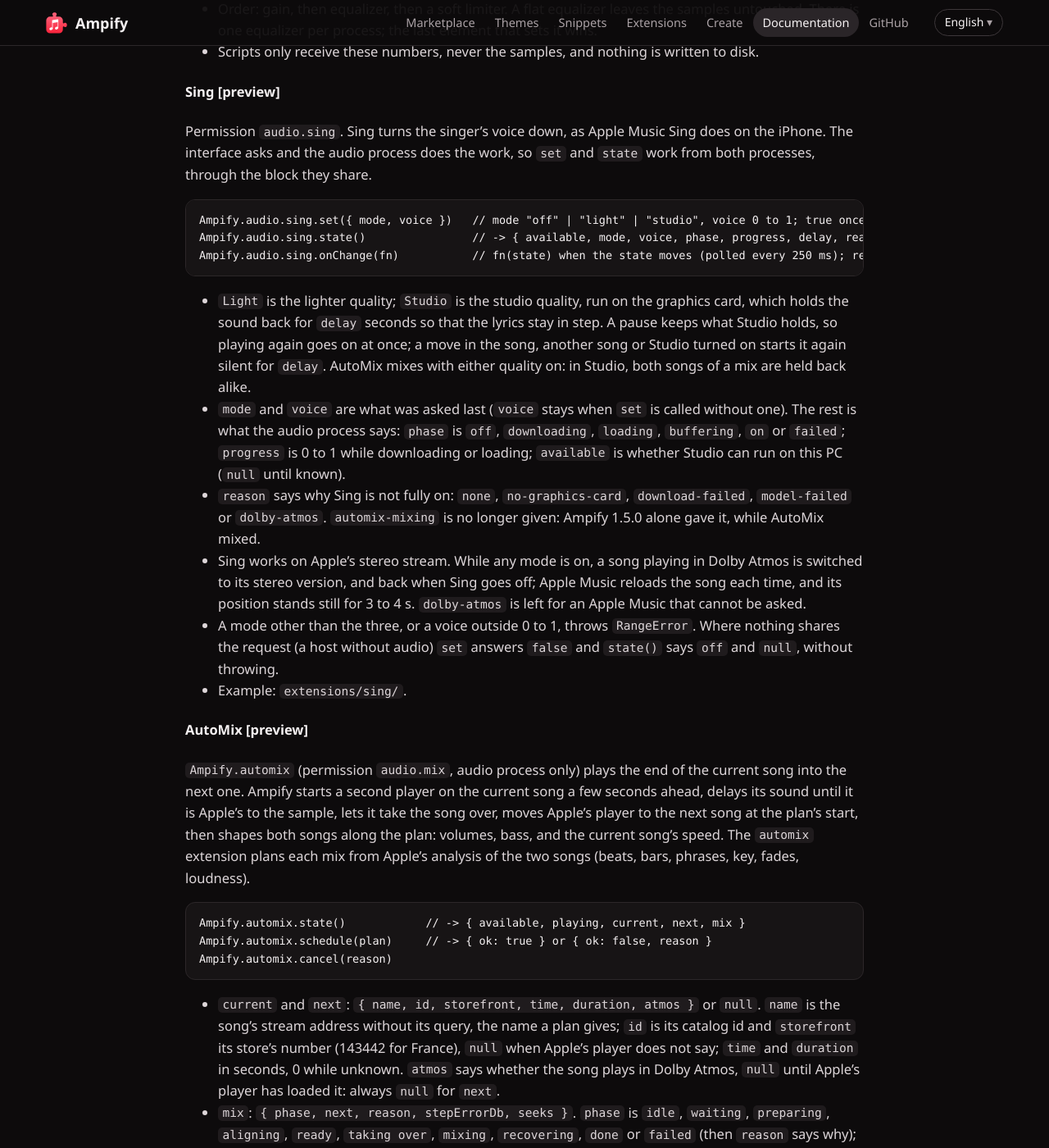
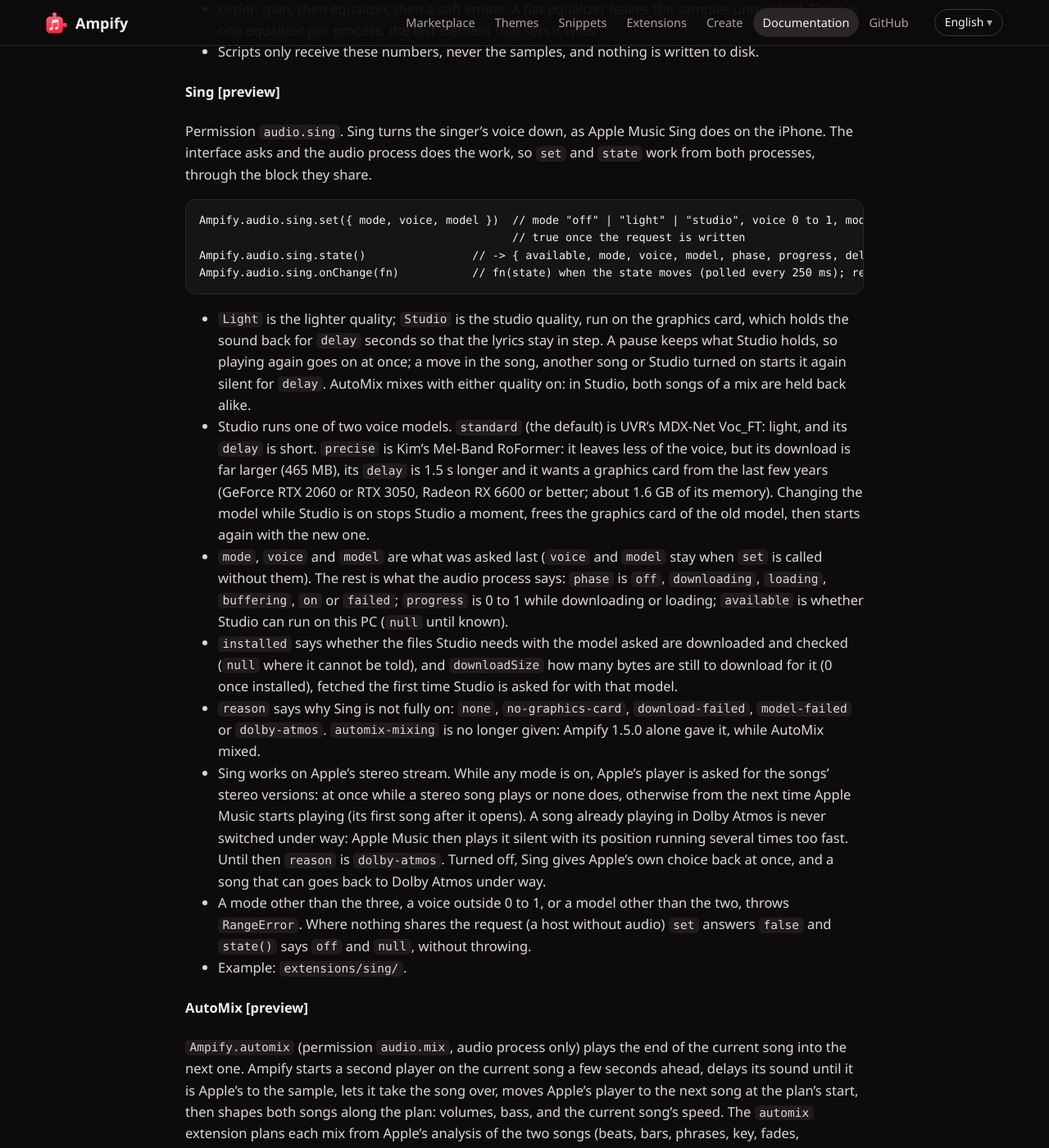
Before and after one commit to Shirowwww/ampify, a Jekyll site: the page built from docs/extensions/api.md, in a window 1280 px wide and 1400 px high, scrolled down 7407 px. Shown: the whole window at 82% size. Built offline with Jekyll 4.4.1, drawn with Linux system fonts in a browser that asks for light colours; our own code applies the rules of GitHub Pages for plain Markdown files; some of the changed text lies outside the part shown.

Commit message:
docs: describe Sing's two models in 1.5.1
The changelog, the extension API and the command line reference say
what the precise model costs, how to choose it, and the per-model
`ampify sing install` and `status`.

````diff
--- a/docs/extensions/api.md
+++ b/docs/extensions/api.md
@@ -265,8 +265,9 @@ Permission `audio.sing`. Sing turns the singer's voice down, as Apple Music Sing
 and the audio process does the work, so `set` and `state` work from both processes, through the block they share.
 
 ```js
-Ampify.audio.sing.set({ mode, voice })   // mode "off" | "light" | "studio", voice 0 to 1; true once the request is written
-Ampify.audio.sing.state()                // -> { available, mode, voice, phase, progress, delay, reason }
+Ampify.audio.sing.set({ mode, voice, model })  // mode "off" | "light" | "studio", voice 0 to 1, model "standard" | "precise"
+                                               // true once the request is written
+Ampify.audio.sing.state()                // -> { available, mode, voice, model, phase, progress, delay, reason, installed, downloadSize }
 Ampify.audio.sing.onChange(fn)           // fn(state) when the state moves (polled every 250 ms); returns the function that stops
 ```
 
@@ -274,15 +275,25 @@ Ampify.audio.sing.onChange(fn)           // fn(state) when the state moves (poll
   for `delay` seconds so that the lyrics stay in step. A pause keeps what Studio holds, so playing again goes on at
   once; a move in the song, another song or Studio turned on starts it again silent for `delay`. AutoMix mixes with
   either quality on: in Studio, both songs of a mix are held back alike.
-- `mode` and `voice` are what was asked last (`voice` stays when `set` is called without one). The rest is what the
+- Studio runs one of two voice models. `standard` (the default) is UVR's MDX-Net Voc_FT: light, and its `delay` is
+  short. `precise` is Kim's Mel-Band RoFormer: it leaves less of the voice, but its download is far larger (465 MB),
+  its `delay` is 1.5 s longer and it wants a graphics card from the last few years (GeForce RTX 2060 or RTX 3050, Radeon RX 6600 or better;
+  about 1.6 GB of its memory). Changing the model while Studio is on stops Studio a moment, frees the
+  graphics card of the old model, then starts again with the new one.
+- `mode`, `voice` and `model` are what was asked last (`voice` and `model` stay when `set` is called without them). The rest is what the
   audio process says: `phase` is `off`, `downloading`, `loading`, `buffering`, `on` or `failed`; `progress` is 0 to 1
   while downloading or loading; `available` is whether Studio can run on this PC (`null` until known).
+- `installed` says whether the files Studio needs with the model asked are downloaded and checked (`null` where it
+  cannot be told), and `downloadSize` how many bytes are still to download for it (0 once installed), fetched the
+  first time Studio is asked for with that model.
 - `reason` says why Sing is not fully on: `none`, `no-graphics-card`, `download-failed`, `model-failed` or
   `dolby-atmos`. `automix-mixing` is no longer given: Ampify 1.5.0 alone gave it, while AutoMix mixed.
-- Sing works on Apple's stereo stream. While any mode is on, a song playing in Dolby Atmos is switched to its stereo
-  version, and back when Sing goes off; Apple Music reloads the song each time, and its position stands still for 3 to
-  4 s. `dolby-atmos` is left for an Apple Music that cannot be asked.
-- A mode other than the three, or a voice outside 0 to 1, throws `RangeError`. Where nothing shares the request (a host
+- Sing works on Apple's stereo stream. While any mode is on, Apple's player is asked for the songs' stereo versions:
+  at once while a stereo song plays or none does, otherwise from the next time Apple Music starts playing (its first
+  song after it opens). A song already playing in Dolby Atmos is never switched under way: Apple Music then plays it
+  silent with its position running several times too fast. Until then `reason` is `dolby-atmos`. Turned off, Sing
+  gives Apple's own choice back at once, and a song that can goes back to Dolby Atmos under way.
+- A mode other than the three, a voice outside 0 to 1, or a model other than the two, throws `RangeError`. Where nothing shares the request (a host
   without audio) `set` answers `false` and `state()` says `off` and `null`, without throwing.
 - Example: `extensions/sing/`.
 
@@ -303,7 +314,8 @@ Ampify.automix.cancel(reason)
 - `current` and `next`: `{ name, id, storefront, time, duration, atmos }` or `null`. `name` is the song's stream
   address without its query, the name a plan gives; `id` is its catalog id and `storefront` its store's number (143442
   for France), `null` when Apple's player does not say; `time` and `duration` in seconds, 0 while unknown. `atmos`
-  says whether the song plays in Dolby Atmos, `null` until Apple's player has loaded it: always `null` for `next`.
+  says whether the song plays in Dolby Atmos, `null` until Apple's player has loaded it: always `null` for `next`,
+  except `false` while Sing has Apple's player take stereo versions.
 - `mix`: `{ phase, next, reason, stepErrorDb, seeks }`. `phase` is `idle`, `waiting`, `preparing`, `aligning`,
   `ready`, `taking over`, `mixing`, `recovering`, `done` or `failed` (then `reason` says why); `stepErrorDb` is what
   is left when the second player's copy is taken from Apple's sound, in dB below it, `null` until measured.
@@ -348,7 +360,7 @@ written by hand as in a React one.
 | `button` | `label`, `icon` (SVG), `disabled`, `variant` (`primary`, `secondary`, `tertiary`), `onClick` |
 | `toggle` | `label`, `checked`, `disabled`, `onChange` |
 | `checkbox` | `label`, `checked`, `disabled`, `onChange` (`true` or `false`): Apple's check box |
-| `slider` | `label`, `min`, `max`, `step`, `value`, `disabled`, `onChange` |
+| `slider` | `label`, `min`, `max`, `step`, `value`, `unit` (text after the value shown in the header, `" %"`), `disabled`, `onChange` |
 | `progress` | `value`, `max` (100 by default), `label`: a bar filled to `value`; without `value` it moves on its own |
 | `spinner` | `size` (16 to 128, 32 by default), `label`: the spinning ring, for a wait of unknown length |
 | `divider` | A thin line across its container, in Apple's divider colour |
````
Also changed, not shown: other parts of docs/extensions/api.md (+1 -1 lines), docs/cli.md (+1 -1 lines), CHANGELOG.md.
